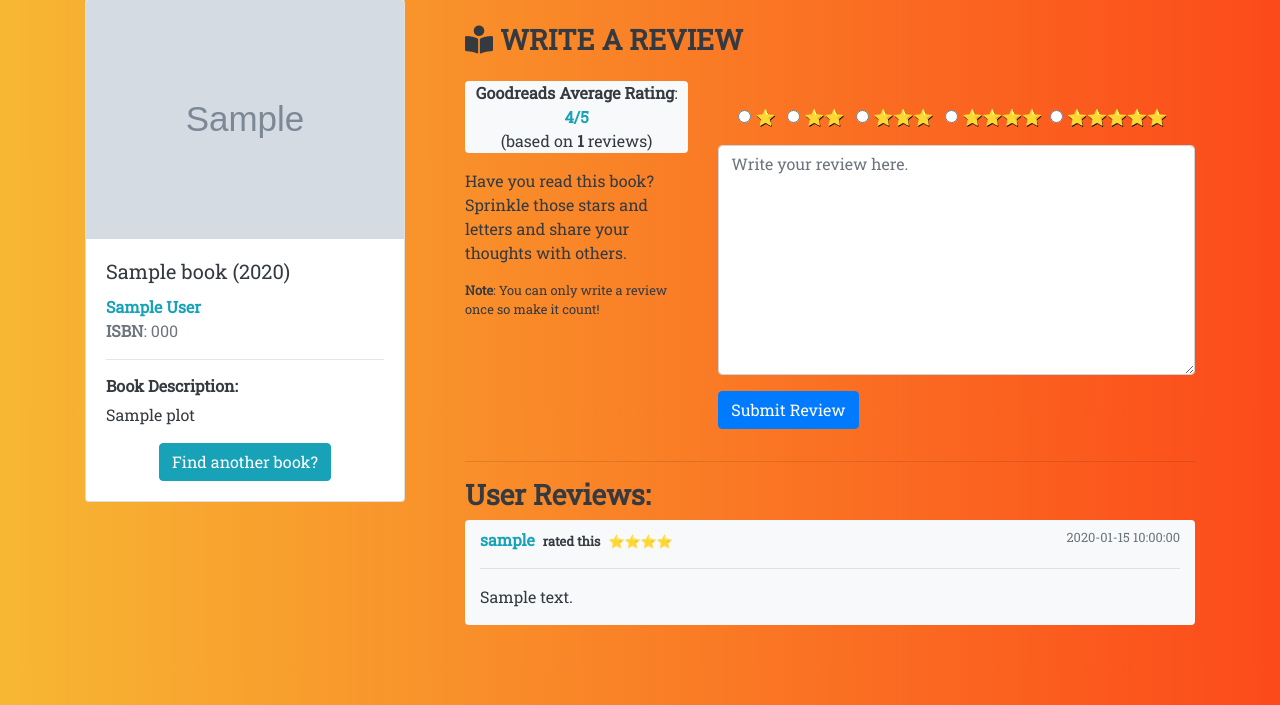
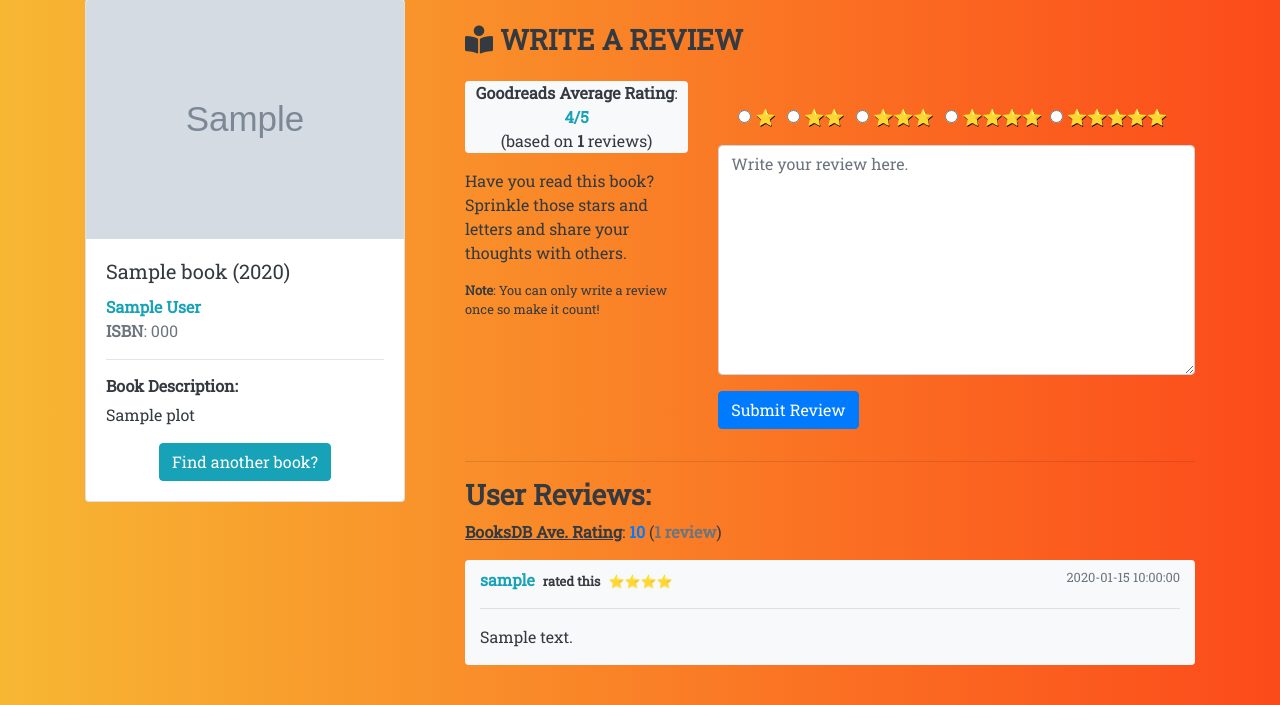
Before and after one commit to guymelef/booksdb, a Flask app: template templates/book.html in a window 1280 px wide. Shown: the part 95-800 px from the top of the page. Run offline with Flask 2, Linux system fonts and the light colour scheme; the template is opened without the code that fills it: most values are stand-ins (such as "Sample title", 1, 10 or a date in 2020); grey boxes marked "Sample" are stand-in pictures; some libraries are stand-ins or nearby versions.

Commit message:
Add BooksDB review information to page

```diff
--- a/templates/book.html
+++ b/templates/book.html
@@ -87,6 +87,7 @@
         <hr>
         {% if reviews %}
           <h3 class="font-weight-bold">User Reviews:</h3>
+          <p><u class="font-weight-bold">BooksDB Ave. Rating</u>: <span class="text-primary font-weight-bold">{{ ave_score }}</span> (<span class="font-weight-bold text-secondary">{{ ave_count }} {% if ave_count > 1 %}reviews{% else %}review{% endif %}</span>)</strong></p>
           {% for review in reviews %}
           <div class="container rounded bg-light mt-1">
             <div class="row ml-0 mr-0">
```
